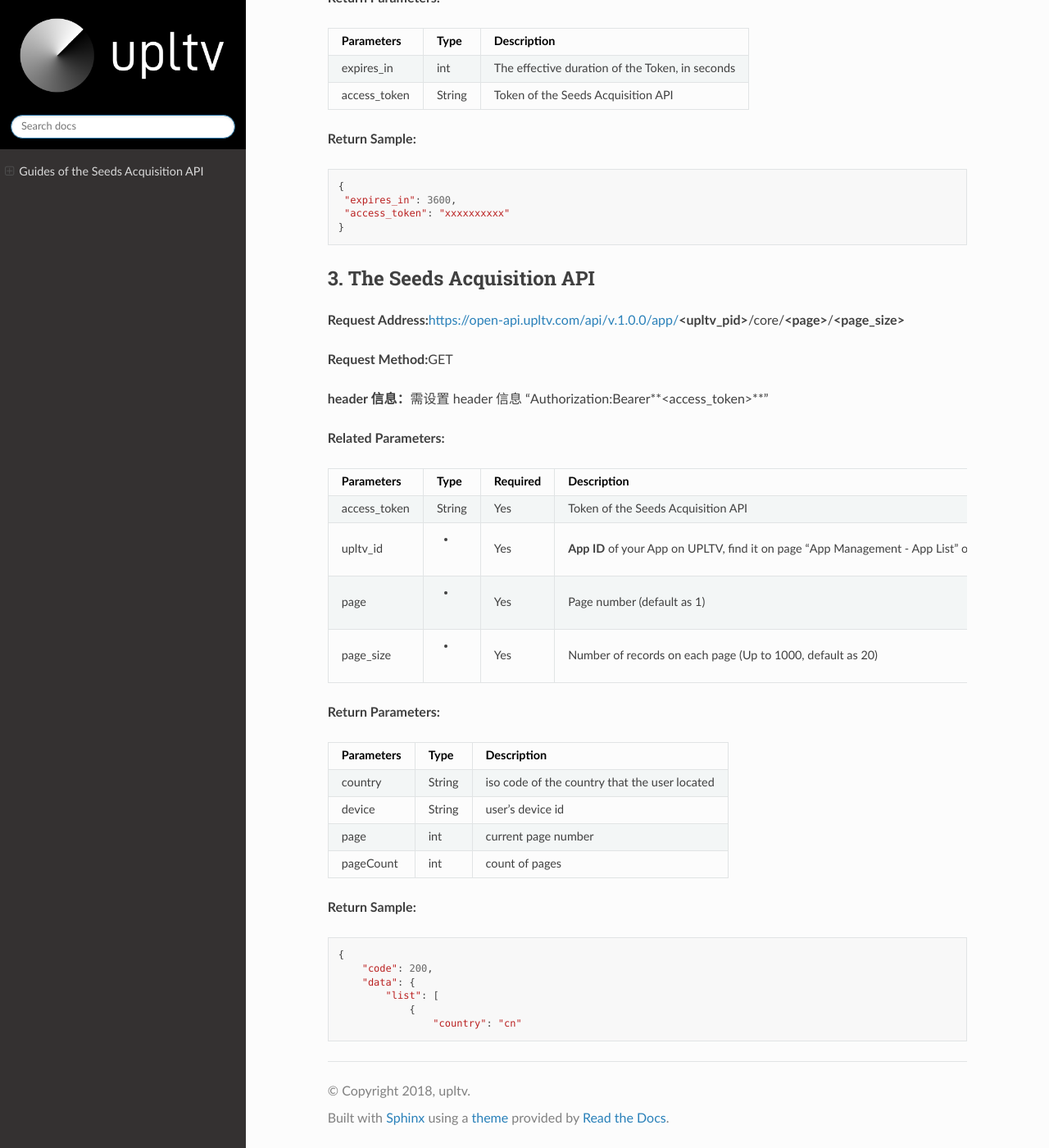
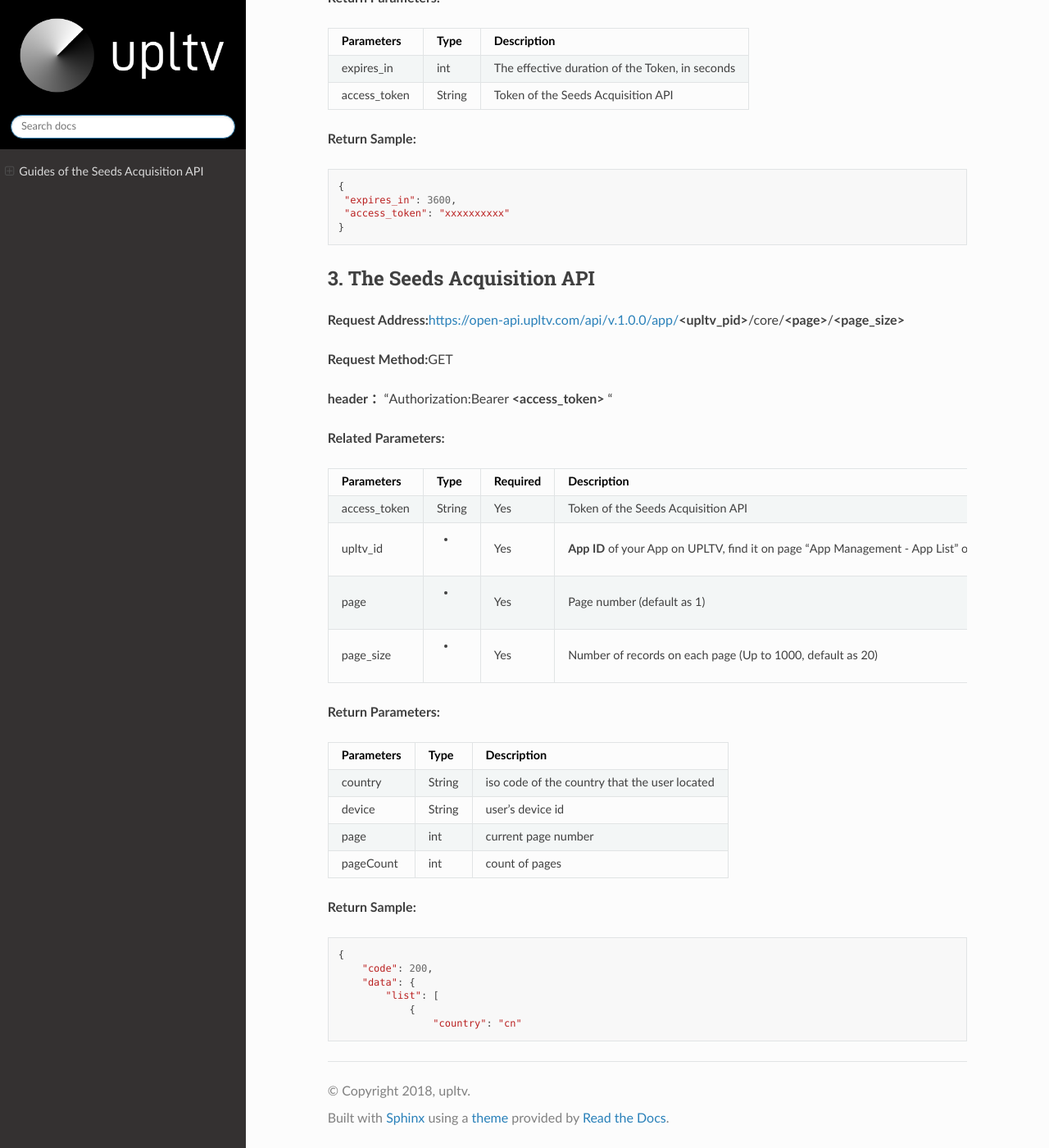
Before and after one commit to wawo00/UAR_DATA_DOC, a Sphinx documentation site: the page built from source/index.rst, in a window 1280 px wide and 1400 px high, scrolled down 1599 px. Shown: the whole window at 82% size. Built offline with Sphinx 7.4.7 and the Read the Docs theme 2.0.0, drawn with Linux system fonts in a browser that asks for light colours.

Commit message:
fix some bug

```diff
--- a/source/_static/css/custom.css
+++ b/source/_static/css/custom.css
@@ -37,7 +37,7 @@ div.rst-versions > div.rst-other-versions > div.injected > dl:nth-child(1) > str
 }
 
 div.rst-versions > div.rst-other-versions > div.injected > dl:nth-child(1) > strong > dd > a:after {
- content: '中文';
+ content: 'English';
  visibility: visible;
  display: block;
 }
@@ -48,7 +48,7 @@ div.rst-versions > div.rst-other-versions > div.injected > dl:nth-child(1) > dd:
 }
 
 div.rst-versions > div.rst-other-versions > div.injected > dl:nth-child(1) > dd:first-of-type > a:after {
- content: 'English';
+ content: '中文';
  visibility: visible;
  display: block;
 }
--- a/source/index.rst
+++ b/source/index.rst
@@ -78,7 +78,7 @@ access_token String Token of the Seeds Acquisition API
 
 **Request Method:**\ GET
 
-**header 信息：**\ 需设置 header 信息 "Authorization:Bearer**<access_token>**"
+**header ：**\ "Authorization:Bearer **<access_token>** "
 
 **Related Parameters:**
 
```
Also changed, not shown: 5 other files.
